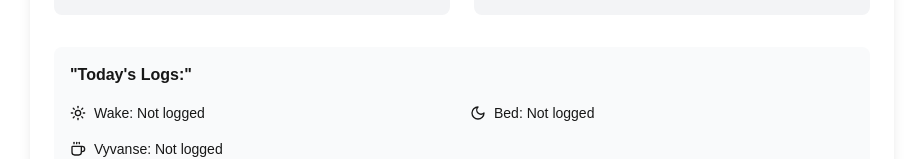
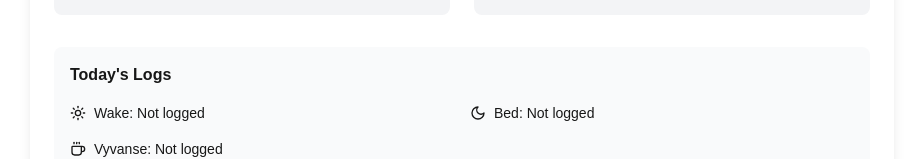
Before and after one commit to yyssmmnn/sleep-tracker, a Next.js app: page / in a window 1280 px wide. Shown: the part 209-368 px from the top of the page, without its empty margins (178-1101 px from the left). Built offline with nearby package versions, Linux system fonts and the light colour scheme.

Commit message:
Fix ESLint errors

```diff
--- a/app/page.tsx
+++ b/app/page.tsx
@@ -163,7 +163,7 @@ export default function Home() {
 
         {/* Status Display */}
         <div className="mt-8 p-4 bg-gray-50 rounded-lg">
-          <h2 className="font-semibold mb-4">"Today's Logs:"</h2>
+          <h2 className="font-semibold mb-4">Today&apos;s Logs</h2>
           <div className="grid grid-cols-2 gap-4 text-sm">
             <div className="flex items-center space-x-2">
               <Sun className="w-4 h-4" />
```
